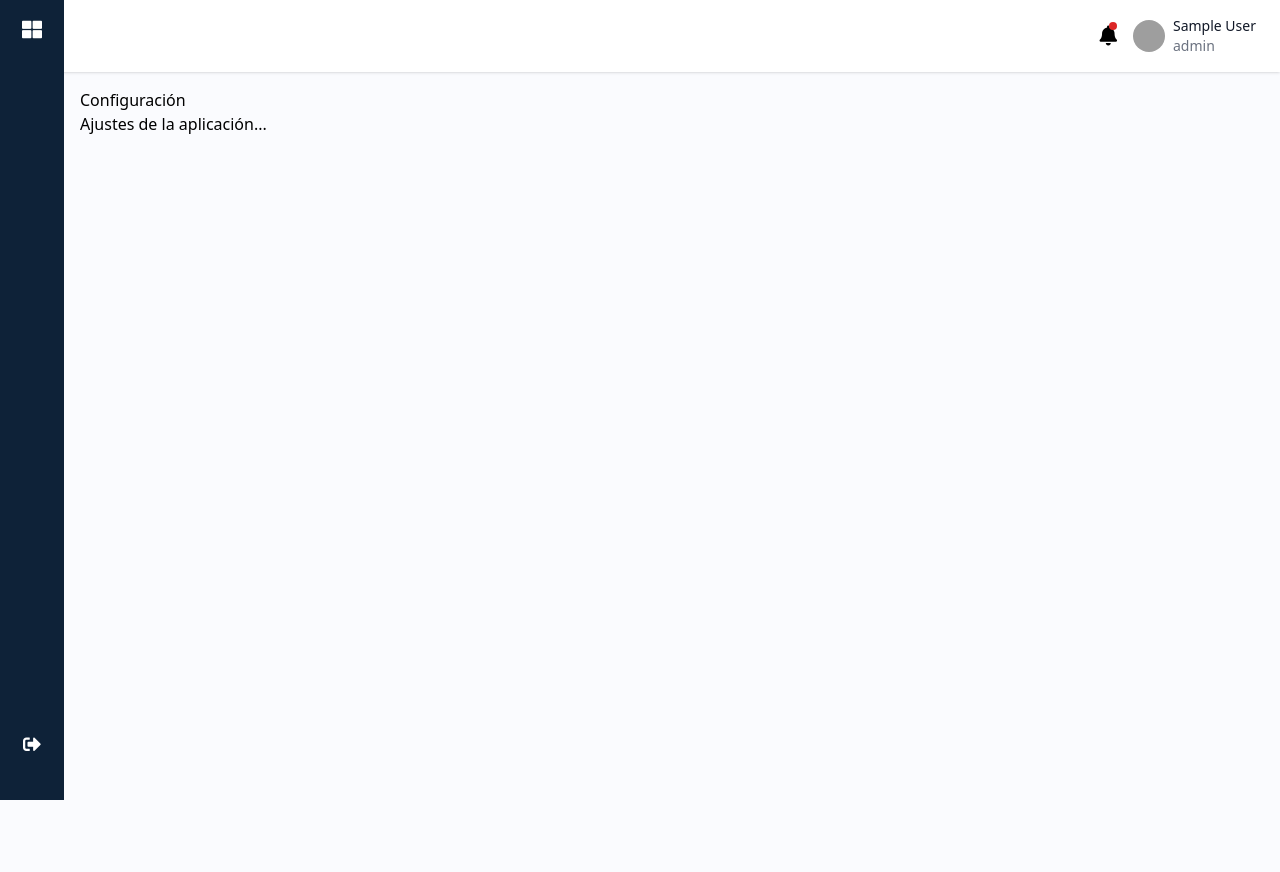
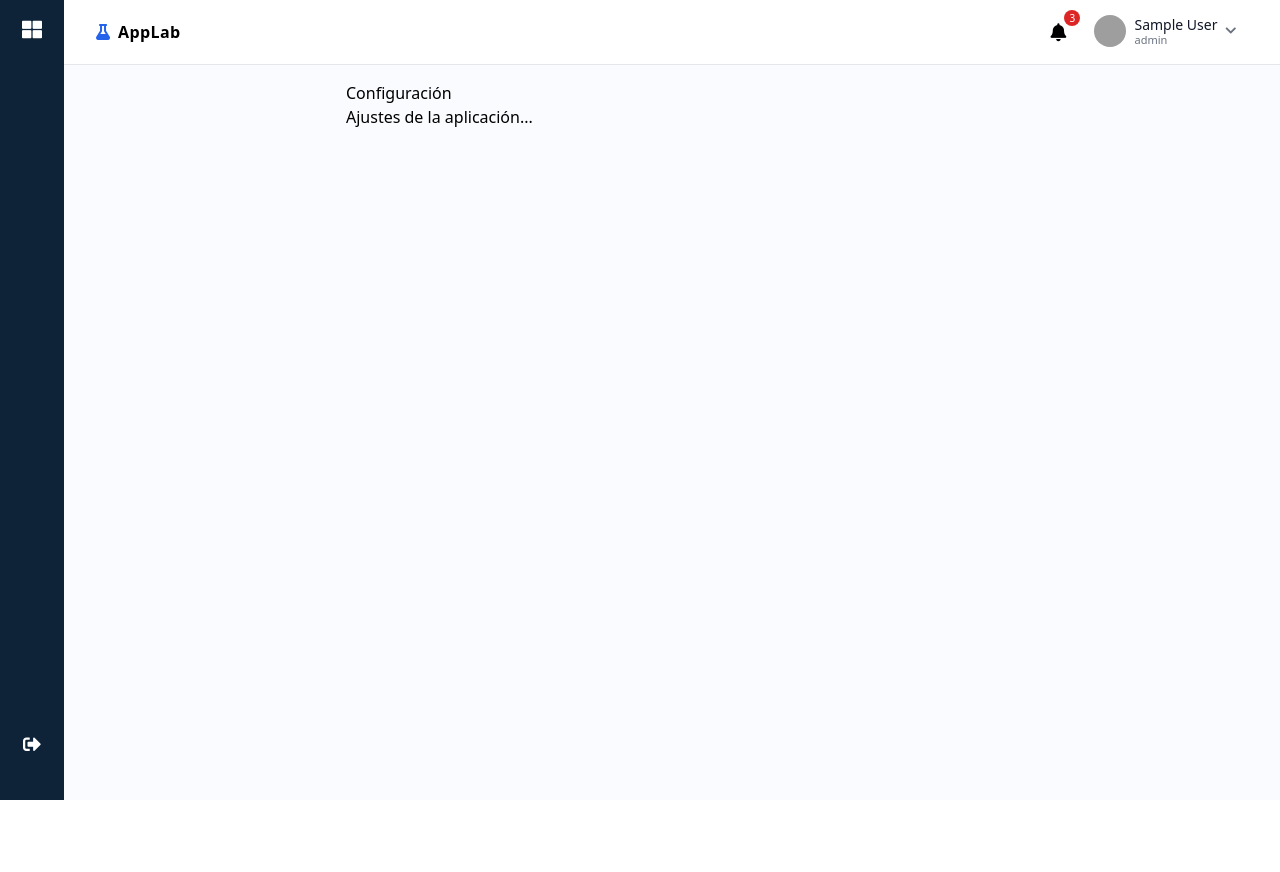
Before and after one commit to angel-pilo/applab, a Flask app: page /configuracion in a window 1280 px wide. After the commit the page ends 800 px from the top, so only its background shows below. Run offline with Flask 3, Linux system fonts and the light colour scheme; the visitor is signed in with stand-in values (Sample User, id 1); parts of the project's set-up code (start-up, migrations or seed data) failed here and were passed over; some libraries are stand-ins or nearby versions; grey boxes are pictures that could not be loaded.

Commit message:
feat(ui): rediseño de navbar y comportamiento de menús

```diff
--- a/static/js/main.js
+++ b/static/js/main.js
@@ -1,57 +1,353 @@
-function toggleSidebar() {
-    const sidebar = document.getElementById('sidebar');
-    const mainContent = document.getElementById('main-content'); // Asegura que el contenido se mueva
-    const sidebarTexts = document.querySelectorAll('.sidebar-text');
+/******************************
+ * Sidebar: estado + animación
+ ******************************/
+const SIDEBAR_KEY = "applab.sidebar.collapsed";
 
-    if (sidebar.classList.contains('sidebar-expanded')) {
-        sidebar.classList.remove('sidebar-expanded');
-        sidebar.classList.add('sidebar-collapsed');
-        mainContent.style.marginLeft = "64px"; // Ajuste cuando se colapsa
+function isMobile() {
+  return window.matchMedia("(max-width: 767px)").matches; // md breakpoint
+}
+
+function applySidebarState(collapsed) {
+  const aside = document.getElementById("sidebar");
+  const main = document.getElementById("main-content");
+  const backdrop = document.getElementById("sidebar-backdrop"); // opcional si lo tienes
+  if (!aside) return;
+
+  // Asegurar clases de transición suaves
+  aside.classList.add("transition-all", "duration-300", "ease-in-out");
+
+  if (isMobile()) {
+    // En móvil la sidebar funciona como drawer
+    if (collapsed) {
+      aside.classList.add("-translate-x-full");
+      if (backdrop) backdrop.classList.add("hidden");
     } else {
-        sidebar.classList.remove('sidebar-collapsed');
-        sidebar.classList.add('sidebar-expanded');
-        mainContent.style.marginLeft = "250px"; // Ajuste cuando se expande
+      aside.classList.remove("-translate-x-full");
+      if (backdrop) backdrop.classList.remove("hidden");
     }
+    // En móvil no mostramos textos forzadamente; depende del ancho del drawer
+    document.querySelectorAll(".sidebar-text").forEach(el => el.classList.remove("hidden"));
+  } else {
+    // Desktop: usamos data attribute para que el CSS cambie el ancho (w-64 / w-16)
+    aside.dataset.collapsed = collapsed ? "true" : "false";
 
-    sidebarTexts.forEach(text => {
-        text.classList.toggle('hidden');
+    // Mostrar/ocultar textos al colapsar (solo desktop)
+    document.querySelectorAll(".sidebar-text").forEach(el => {
+      if (collapsed) el.classList.add("hidden");
+      else el.classList.remove("hidden");
     });
+
+    // Si aún dependes de margen en el contenido, ajusta aquí (fallback)
+    if (main) {
+      // Usa 250px expandido / 64px colapsado como en tu código previo
+      main.style.marginLeft = collapsed ? "64px" : "250px";
+    }
+  }
+
+  try { localStorage.setItem(SIDEBAR_KEY, collapsed ? "1" : "0"); } catch {}
 }
+
+// API pública para botón
+function toggleSidebar(forceState) {
+  const aside = document.getElementById("sidebar");
+  if (!aside) return;
+
+  const isCollapsedDesktop = aside.dataset.collapsed === "true";
+  const isHiddenMobile = aside.classList.contains("-translate-x-full");
+  const current = isMobile() ? isHiddenMobile : isCollapsedDesktop;
+
+  // forceState: boolean opcional. Si no se pasa, invertimos.
+  const next = (typeof forceState === "boolean") ? forceState : !current;
+
+  if (isMobile()) {
+    // En móvil, next=true => ocultar drawer; next=false => mostrar
+    applySidebarState(next);
+  } else {
+    // En desktop, next=true => colapsar; next=false => expandir
+    applySidebarState(next);
+  }
+}
+
+// Inicializar estado en carga
+window.addEventListener("DOMContentLoaded", () => {
+  const aside = document.getElementById("sidebar");
+  if (aside) {
+    // Preparar animación
+    aside.classList.add("transition-all", "duration-300", "ease-in-out");
+
+    // Estado inicial (persistente en desktop; oculto por defecto en móvil)
+    let collapsed = false;
+    try { collapsed = localStorage.getItem(SIDEBAR_KEY) === "1"; } catch {}
+    if (isMobile()) {
+      collapsed = true;
+      aside.classList.add("transition-transform", "duration-300", "ease-in-out");
+      aside.classList.add("-translate-x-full"); // oculto
+    }
+    applySidebarState(collapsed);
+
+    // Reaplicar al cambiar de tamaño
+    window.addEventListener("resize", () => {
+      let collapsed = false;
+      try { collapsed = localStorage.getItem(SIDEBAR_KEY) === "1"; } catch {}
+      if (isMobile()) {
+        applySidebarState(true); // drawer oculto por defecto en móvil
+      } else {
+        applySidebarState(collapsed);
+      }
+    });
+  }
+
+  // Tooltip al hover cuando la sidebar está colapsada en desktop
+  setupCollapsedTooltips();
+});
+
+// --- Sidebar: siempre colapsada ---
+// Si en algún lugar llaman toggleSidebar, lo anulamos.
+window.toggleSidebar = function () {
+  // no-op: la sidebar permanece colapsada
+};
+
+// --- Tooltip al hover para elementos con data-tooltip ---
+(function () {
+  let tipEl = null;
+
+  function showTip(target) {
+    const text = target.getAttribute('data-tooltip');
+    if (!text) return;
+    if (!tipEl) {
+      tipEl = document.createElement('div');
+      tipEl.className = 'applab-tooltip';
+      document.body.appendChild(tipEl);
+    }
+    tipEl.textContent = text;
+    const rect = target.getBoundingClientRect();
+    const top = rect.top + window.scrollY + rect.height / 2;
+    const left = rect.right + window.scrollX + 8; // a la derecha del icono
+    tipEl.style.top = `${top}px`;
+    tipEl.style.left = `${left}px`;
+    tipEl.style.display = 'block';
+  }
+
+  function hideTip() {
+    if (tipEl) tipEl.style.display = 'none';
+  }
+
+  document.addEventListener('mouseover', (e) => {
+    const t = e.target.closest('[data-tooltip]');
+    if (t) showTip(t);
+  });
+  document.addEventListener('mouseout', (e) => {
+    const t = e.target.closest('[data-tooltip]');
+    if (t) hideTip();
+  });
+})();
+
+// Tooltip para data-tooltip (sidebar colapsada)
+(function () {
+  let tipEl = null;
+
+  function showTip(target) {
+    const text = target.getAttribute('data-tooltip');
+    if (!text) return;
+    if (!tipEl) {
+      tipEl = document.createElement('div');
+      tipEl.className = 'applab-tooltip';
+      document.body.appendChild(tipEl);
+    }
+    tipEl.textContent = text;
+    const rect = target.getBoundingClientRect();
+    const top = rect.top + window.scrollY + rect.height / 2;
+    const left = rect.right + window.scrollX + 8;
+    tipEl.style.top = `${top}px`;
+    tipEl.style.left = `${left}px`;
+    tipEl.style.display = 'block';
+  }
+
+  function hideTip() {
+    if (tipEl) tipEl.style.display = 'none';
+  }
+
+  document.addEventListener('mouseover', (e) => {
+    const t = e.target.closest('[data-tooltip]');
+    if (t) showTip(t);
+  });
+  document.addEventListener('mouseout', (e) => {
+    const t = e.target.closest('[data-tooltip]');
+    if (t) hideTip();
+  });
+})();
+
+// Sidebar: deslizar SOLO en móvil (md < 768px)
+(function () {
+  const sidebar  = document.getElementById('sidebar');
+  const backdrop = document.getElementById('sidebar-backdrop');
+
+  const isDesktop = () => window.matchMedia('(min-width: 768px)').matches;
+
+  function openMobile() {
+    sidebar.classList.remove('-translate-x-full');
+    sidebar.classList.add('translate-x-0');
+    backdrop.classList.remove('hidden');
+  }
+  function closeMobile() {
+    sidebar.classList.add('-translate-x-full');
+    sidebar.classList.remove('translate-x-0');
+    backdrop.classList.add('hidden');
+  }
+
+  window.toggleSidebar = function (forceClose = false) {
+    if (isDesktop()) return; // en desktop no deslizamos (siempre colapsada)
+    const isOpen = sidebar.classList.contains('translate-x-0');
+    if (forceClose === true) return closeMobile();
+    if (isOpen) closeMobile(); else openMobile();
+  };
+
+  // Al cambiar tamaño: si pasas a desktop, cierra el drawer y oculta backdrop
+  window.addEventListener('resize', () => {
+    if (isDesktop()) {
+      closeMobile();
+    }
+  });
+})();
+
+(function () {
+  let tipEl = null;
+  function showTip(t) {
+    const text = t.getAttribute('data-tooltip'); if (!text) return;
+    if (!tipEl) { tipEl = document.createElement('div'); tipEl.className = 'applab-tooltip'; document.body.appendChild(tipEl); }
+    tipEl.textContent = text;
+    const r = t.getBoundingClientRect();
+    tipEl.style.top  = (r.top + window.scrollY + r.height/2) + 'px';
+    tipEl.style.left = (r.right + window.scrollX + 8) + 'px';
+    tipEl.style.display = 'block';
+  }
+  function hideTip(){ if (tipEl) tipEl.style.display = 'none'; }
+  document.addEventListener('mouseover', e => { const t = e.target.closest('[data-tooltip]'); if (t) showTip(t); });
+  document.addEventListener('mouseout',  e => { const t = e.target.closest('[data-tooltip]'); if (t) hideTip(); });
+})();
+
+(function () {
+  const sidebar  = document.getElementById('sidebar');
+  const backdrop = document.getElementById('sidebar-backdrop');
+
+  const isDesktop = () => window.matchMedia('(min-width: 768px)').matches;
+
+  function openMobile() {
+    sidebar.classList.remove('-translate-x-full');
+    sidebar.classList.add('translate-x-0');
+    sidebar.setAttribute('data-open', 'true');   // ⬅️ marca abierto
+    backdrop.classList.remove('hidden');
+  }
+  function closeMobile() {
+    sidebar.classList.add('-translate-x-full');
+    sidebar.classList.remove('translate-x-0');
+    sidebar.removeAttribute('data-open');        // ⬅️ marca cerrado
+    backdrop.classList.add('hidden');
+  }
+
+  window.toggleSidebar = function (forceClose = false) {
+    if (isDesktop()) return; // en desktop, la sidebar queda fija y colapsada
+    const isOpen = sidebar.classList.contains('translate-x-0');
+    if (forceClose === true) return closeMobile();
+    if (isOpen) closeMobile(); else openMobile();
+  };
+
+  // Al pasar a desktop, garantizamos estado cerrado en móvil
+  window.addEventListener('resize', () => {
+    if (isDesktop()) closeMobile();
+  });
+})();
 
 
 
+/******************************
+ * Notificaciones y Perfil
+ ******************************/
 function toggleNotifications() {
-    const notificationPopup = document.getElementById('notificationPopup');
-    notificationPopup.classList.toggle('active');
+  const el = document.getElementById('notificationPopup');
+  if (el) el.classList.toggle('active');
+}
+function closeNotifications() {
+  const el = document.getElementById('notificationPopup');
+  if (el) el.classList.remove('active');
+}
+function toggleProfile() {
+  const el = document.getElementById('profilePopup');
+  if (el) el.classList.toggle('active');
+}
+function closeProfile() {
+  const el = document.getElementById('profilePopup');
+  if (el) el.classList.remove('active');
 }
 
-function closeNotifications() {
-    const notificationPopup = document.getElementById('notificationPopup');
-    notificationPopup.classList.remove('active');
-}
+// Cerrar popups al dar click fuera
+window.addEventListener("click", (event) => {
+  // Notificaciones
+  if (!event.target.matches('.fa-bell') && !event.target.closest('#notificationPopup')) {
+    const el = document.getElementById('notificationPopup');
+    if (el && el.classList.contains('active')) el.classList.remove('active');
+  }
+  // Perfil: usa tu wrapper de avatar (ajusta selector si cambia)
+  if (!event.target.closest('.flex.items-center.space-x-2') && !event.target.closest('#profilePopup')) {
+    const el = document.getElementById('profilePopup');
+    if (el && el.classList.contains('active')) el.classList.remove('active');
+  }
+});
 
-function toggleProfile() {
-    const profilePopup = document.getElementById('profilePopup');
-    profilePopup.classList.toggle('active');
-}
+// Exponer funciones globales si las llamas desde HTML
+window.toggleSidebar = toggleSidebar;
+window.toggleNotifications = toggleNotifications;
+window.closeNotifications = closeNotifications;
+window.toggleProfile = toggleProfile;
+window.closeProfile = closeProfile;
 
-function closeProfile() {
-    const profilePopup = document.getElementById('profilePopup');
-    profilePopup.classList.remove('active');
-}
+// --- Navbar: dropdowns de Notificaciones y Perfil ---
+(function () {
+  const notifBtn   = document.getElementById('navNotifBtn');
+  const notifPanel = document.getElementById('navNotifPanel');
+  const profBtn    = document.getElementById('navProfileBtn');
+  const profPanel  = document.getElementById('navProfilePanel');
 
-// Close the notification and profile popups if clicked outside
-window.onclick = function(event) {
-    if (!event.target.matches('.fa-bell') && !event.target.closest('#notificationPopup')) {
-        const notificationPopup = document.getElementById('notificationPopup');
-        if (notificationPopup.classList.contains('active')) {
-            notificationPopup.classList.remove('active');
-        }
+  function closePanel(panel, btn) {
+    if (!panel) return;
+    panel.classList.add('hidden');
+    panel.classList.remove('open');
+    if (btn) btn.setAttribute('aria-expanded', 'false');
+  }
+  function openPanel(panel, btn) {
+    if (!panel) return;
+    panel.classList.remove('hidden');
+    // forzar reflow para animación
+    void panel.offsetWidth;
+    panel.classList.add('open');
+    if (btn) btn.setAttribute('aria-expanded', 'true');
+  }
+  function toggle(panel, btn) {
+    const open = panel && !panel.classList.contains('hidden');
+    // cierra ambos antes de abrir el solicitado
+    closePanel(notifPanel, notifBtn);
+    closePanel(profPanel,  profBtn);
+    if (!open) openPanel(panel, btn);
+  }
+
+  notifBtn?.addEventListener('click', (e) => { e.stopPropagation(); toggle(notifPanel, notifBtn); });
+  profBtn ?.addEventListener('click', (e) => { e.stopPropagation(); toggle(profPanel,  profBtn ); });
+
+  // Cerrar al hacer click fuera
+  document.addEventListener('click', (e) => {
+    const inNotif = notifPanel?.contains(e.target) || notifBtn?.contains(e.target);
+    const inProf  = profPanel ?.contains(e.target) || profBtn ?.contains(e.target);
+    if (!inNotif && !inProf) {
+      closePanel(notifPanel, notifBtn);
+      closePanel(profPanel,  profBtn);
     }
-    if (!event.target.closest('.flex.items-center.space-x-2') && !event.target.closest('#profilePopup')) {
-        const profilePopup = document.getElementById('profilePopup');
-        if (profilePopup.classList.contains('active')) {
-            profilePopup.classList.remove('active');
-        }
+  });
+
+  // Cerrar con ESC
+  document.addEventListener('keydown', (e) => {
+    if (e.key === 'Escape') {
+      closePanel(notifPanel, notifBtn);
+      closePanel(profPanel,  profBtn);
     }
-};
+  });
+})();
--- a/templates/base.html
+++ b/templates/base.html
@@ -6,47 +6,52 @@
 
   <title>{% block title %}Dashboard{% endblock %}</title>
 
-  <!-- Config Tailwind CDN (breakpoints personalizados y sin dark mode) -->
+  <!-- Config Tailwind CDN (debe declararse ANTES del script de Tailwind) -->
   <script>
-    // Importante: este objeto debe declararse ANTES del script de Tailwind
-    tailwind = {
+    window.tailwind = window.tailwind || {};
+    tailwind.config = {
       theme: {
         extend: {
           screens: {
-            xs: '480px',   // móvil extra
-            '3xl': '1600px' // monitores grandes
+            xs: '480px',
+            '3xl': '1600px'
           },
           boxShadow: {
-            card: '0 8px 24px -12px rgba(0,0,0,.2)'
-          }
+            card: '0 8px 24px -12px rgba(0,0,0,.2)',
+          },
         }
-      },
-      corePlugins: {
-        // desactiva dark mode por ahora (si lo tenías habilitado en CSS)
       }
-    }
+      // dark mode off por defecto (no definir darkMode)
+    };
   </script>
   <script src="https://cdn.tailwindcss.com"></script>
 
   <!-- Iconos -->
   <link href="https://cdnjs.cloudflare.com/ajax/libs/font-awesome/5.15.3/css/all.min.css" rel="stylesheet"/>
 
-  <!-- Tu CSS debe ir DESPUÉS de Tailwind para sobreescribir estilos si quieres -->
+  <!-- Tu CSS: después de Tailwind -->
   <link rel="stylesheet" href="{{ url_for('static', filename='css/main.css') }}">
 </head>
-<body class="font-sans">
-  <div class="flex flex-col min-h-screen">
-    <div class="flex flex-1">
-      {% include 'partials/sidebar.html' %}
-      <div class="flex-1 flex flex-col">
-        {% include 'partials/navbar.html' %}
-        <div id="main-content" class="content-wrapper flex-1 p-4">
-          {% block content %}{% endblock %}
-        </div>
-      </div>
+
+<body class="font-sans min-h-[100dvh] overflow-x-hidden">
+  <div class="flex min-h-[100dvh]">
+    {# Sidebar fija a la izquierda #}
+    {% include 'partials/sidebar.html' %}
+
+    {# Columna principal #}
+    <div class="flex-1 flex flex-col md:pl-16">
+      {% include 'partials/navbar.html' %}
+
+      {# main SIN flex-1, así el footer sube y queda pegado al contenido #}
+      <main id="main-content"
+            class="px-4 sm:px-6 lg:px-8 overflow-x-hidden py-4">
+        {% block content %}{% endblock %}
+      </main>
+
+      {% include 'partials/footer.html' %}
     </div>
-    {% include 'partials/footer.html' %}
   </div>
+
   <script src="{{ url_for('static', filename='js/main.js') }}"></script>
 </body>
 </html>
--- a/templates/partials/navbar.html
+++ b/templates/partials/navbar.html
@@ -1,54 +1,107 @@
-<div class="flex justify-between items-center bg-white py-4 px-6 shadow relative">
-  <div class="flex items-center space-x-4 ml-auto">
-    <div class="relative">
-      <i class="fas fa-bell text-xl relative cursor-pointer" onclick="toggleNotifications()">
-        <span class="absolute top-0 right-0 inline-block w-2 h-2 bg-red-600 rounded-full"></span>
-      </i>
-      <div id="notificationPopup" class="notification-popup">
-        <div class="p-4 border-b flex justify-between items-center">
-          <h3 class="text-lg font-bold">Notificaciones</h3>
-          <i class="fas fa-times cursor-pointer" onclick="closeNotifications()"></i>
+{# Navbar sticky, responsive, sin <head> duplicados #}
+<header class="sticky top-0 inset-x-0 z-40 bg-white border-b border-gray-200">
+  <nav class="max-w-7xl mx-auto px-4 sm:px-6 lg:px-8">
+    <div class="h-16 flex items-center justify-between">
+      <!-- Izquierda: Hamburger (móvil) + Marca -->
+      <div class="flex items-center gap-3">
+        <button
+          class="md:hidden inline-flex items-center justify-center w-10 h-10 rounded-lg hover:bg-gray-100 focus:outline-none focus:ring-2 focus:ring-blue-500"
+          aria-label="Abrir menú"
+          onclick="toggleSidebar(false)">
+          <i class="fas fa-bars text-lg"></i>
+        </button>
+
+        <a href="#" class="flex items-center gap-2">
+          <i class="fas fa-flask text-blue-600"></i>
+          <span class="font-semibold tracking-wide hidden sm:inline">AppLab</span>
+        </a>
       </div>
-        <div class="p-4">
-          <p class="text-sm">Notificación de muestra 1</p>
-          <hr class="my-2">
-          <p class="text-sm">Notificación de muestra 2</p>
-          <hr class="my-2">
-          <p class="text-sm">Notificación de muestra 3</p>
+
+      <!-- Derecha: Notificaciones + Perfil -->
+      <div class="flex items-center gap-1 sm:gap-2">
+        <!-- Notificaciones -->
+        <div class="relative" data-dropdown>
+          <button id="navNotifBtn"
+                  class="relative inline-flex items-center justify-center w-10 h-10 rounded-lg hover:bg-gray-100 focus:outline-none focus:ring-2 focus:ring-blue-500"
+                  aria-haspopup="true" aria-expanded="false" aria-controls="navNotifPanel">
+            <i class="fas fa-bell text-lg"></i>
+            <span class="absolute -top-0.5 -right-0.5 inline-flex items-center justify-center
+                         text-[10px] min-w-[16px] h-4 px-1 rounded-full bg-red-600 text-white">3</span>
+          </button>
+
+          <!-- Panel notificaciones -->
+          <div id="navNotifPanel"
+               class="dropdown hidden absolute right-0 mt-2 w-80 bg-white rounded-xl border border-gray-200 shadow-xl overflow-hidden">
+            <div class="px-4 py-3 border-b">
+              <p class="font-semibold text-gray-800">Notificaciones</p>
+            </div>
+            <div class="max-h-64 overflow-auto divide-y">
+              <div class="px-4 py-3 hover:bg-gray-50">
+                <p class="text-sm text-gray-700">Resultado disponible para el paciente #A123</p>
+                <span class="text-xs text-gray-400">Hace 5 min</span>
+              </div>
+              <div class="px-4 py-3 hover:bg-gray-50">
+                <p class="text-sm text-gray-700">Stock bajo: Reactivo “X”</p>
+                <span class="text-xs text-gray-400">Hace 1 h</span>
+              </div>
+              <div class="px-4 py-3 hover:bg-gray-50">
+                <p class="text-sm text-gray-700">Nueva orden creada</p>
+                <span class="text-xs text-gray-400">Ayer</span>
+              </div>
+            </div>
+            <div class="px-4 py-2 border-t bg-gray-50 text-right">
+              <a href="{{ url_for('app_routes.backlog') if 'app_routes.backlog' in available_endpoints else '#' }}"
+                 class="text-sm text-blue-600 hover:underline">Ver todas</a>
             </div>
           </div>
         </div>
 
-    <div class="relative">
-      <div class="flex items-center space-x-2 cursor-pointer" onclick="toggleProfile()">
-        <img alt="User profile picture" class="w-8 h-8 rounded-full" src="{{ session['foto_perfil'] }}" />
-        <div class="text-sm">
-          <div class="font-medium text-gray-900">{{ session['nombres'] }}</div>
-          <div class="text-gray-500">{{ session['rol'] }}</div>
+        <!-- Perfil -->
+        <div class="relative" data-dropdown>
+          <button id="navProfileBtn"
+                  class="inline-flex items-center gap-2 pl-2 pr-3 h-10 rounded-lg hover:bg-gray-100 focus:outline-none focus:ring-2 focus:ring-blue-500"
+                  aria-haspopup="true" aria-expanded="false" aria-controls="navProfilePanel">
+            <img src="{{ session['foto_perfil'] }}" alt="Foto de perfil"
+                 class="w-8 h-8 rounded-full object-cover"/>
+            <div class="hidden sm:flex flex-col items-start leading-tight">
+              <span class="text-sm text-gray-900 max-w-[10rem] truncate">{{ session['nombres'] }}</span>
+              <span class="text-[11px] text-gray-500 -mt-0.5">{{ session['rol'] }}</span>
+            </div>
+            <i class="fas fa-chevron-down text-xs text-gray-500"></i>
+          </button>
+
+          <!-- Panel perfil -->
+          <div id="navProfilePanel"
+               class="dropdown hidden absolute right-0 mt-2 w-64 bg-white rounded-xl border border-gray-200 shadow-xl overflow-hidden">
+            <div class="px-4 py-3 border-b flex items-center gap-3">
+              <img src="{{ session['foto_perfil'] }}" alt="Foto de perfil"
+                   class="w-10 h-10 rounded-full object-cover"/>
+              <div class="min-w-0">
+                <p class="text-sm font-medium text-gray-900 truncate">{{ session['nombres'] }}</p>
+                <p class="text-xs text-gray-500 truncate">{{ session['rol'] }}</p>
               </div>
             </div>
-      <div id="profilePopup" class="profile-popup">
-        <div class="p-4 border-b flex justify-between items-center">
-          <h3 class="text-lg font-bold">Perfil</h3>
-          <i class="fas fa-times cursor-pointer" onclick="closeProfile()"></i>
+            <div class="py-1">
+              <a href="#" class="flex items-center gap-2 px-4 py-2 hover:bg-gray-50 text-sm text-gray-700">
+                <i class="fas fa-user-circle w-4"></i> Mi perfil
+              </a>
+              <a href="#" class="flex items-center gap-2 px-4 py-2 hover:bg-gray-50 text-sm text-gray-700">
+                <i class="fas fa-cog w-4"></i> Configuración
+              </a>
+              <a href="{{ url_for('app_routes.backlog') if 'app_routes.backlog' in available_endpoints else '#' }}"
+                 class="flex items-center gap-2 px-4 py-2 hover:bg-gray-50 text-sm text-gray-700">
+                <i class="fas fa-history w-4"></i> Backlog
+              </a>
             </div>
-        <div class="p-4 flex items-center space-x-4">
-          <img alt="User profile picture" class="w-12 h-12 rounded-full" src="{{ session['foto_perfil'] }}" />
-          <div>
-            <div class="font-medium text-gray-900">{{ session['nombres'] }}</div>
-            <div class="text-gray-500">{{ session['rol'] }}</div>
-          </div>
-        </div>
-        <div class="p-4 border-t">
-          <button class="w-full text-left text-sm text-blue-600 hover:underline">Configuración</button>
-        </div>
-        <div class="p-4 border-t">
-          <button class="w-full text-left text-sm text-red-600 hover:underline"
+            <div class="border-t bg-gray-50">
+              <button class="w-full flex items-center gap-2 px-4 py-2 hover:bg-gray-100 text-sm text-red-600"
                       onclick="window.location.href='{{ url_for('app_routes.logout') }}'">
-            Cerrar Sesión
+                <i class="fas fa-sign-out-alt w-4"></i> Cerrar sesión
               </button>
             </div>
           </div>
         </div>
       </div>
     </div>
+  </nav>
+</header>
```
Lines whose indentation alone changed are shown as unchanged.
